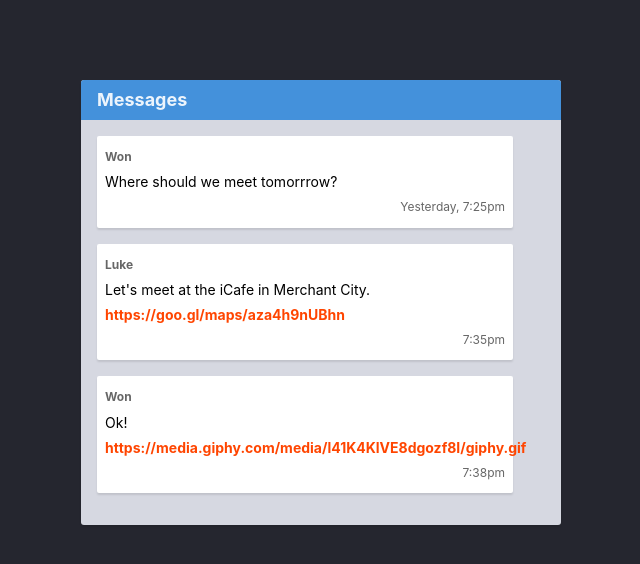
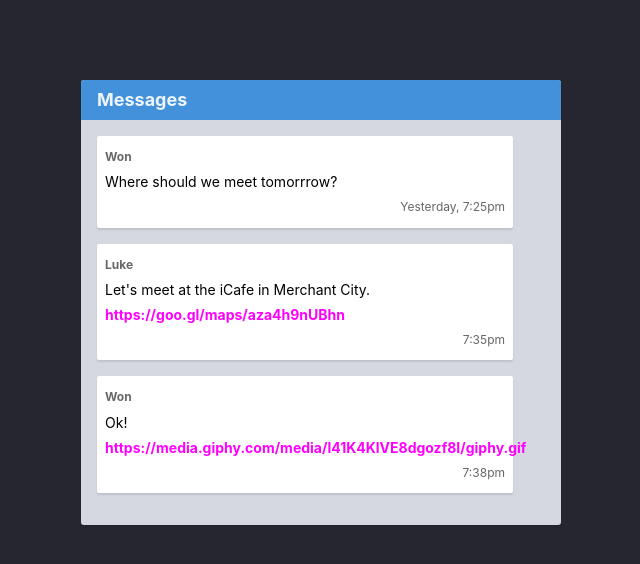
Before and after one commit to zeinabhteiit/html-css-git, a website: page week-3/28-git-conflict/index.html in a window 1280 px wide. Shown: the whole page, without its empty margins (319-959 px from the left). Drawn offline with Linux system fonts and the light colour scheme.

Commit message:
completed 28-git-conflict exercise

```diff
--- a/week-3/28-git-conflict/styles.css
+++ b/week-3/28-git-conflict/styles.css
@@ -1,6 +1,6 @@
 /* Add your own CSS code below */
 .link {
-  color: orangered;
+  color: fuchsia;
   font-weight: 700;
   text-decoration: none;
 }
```
